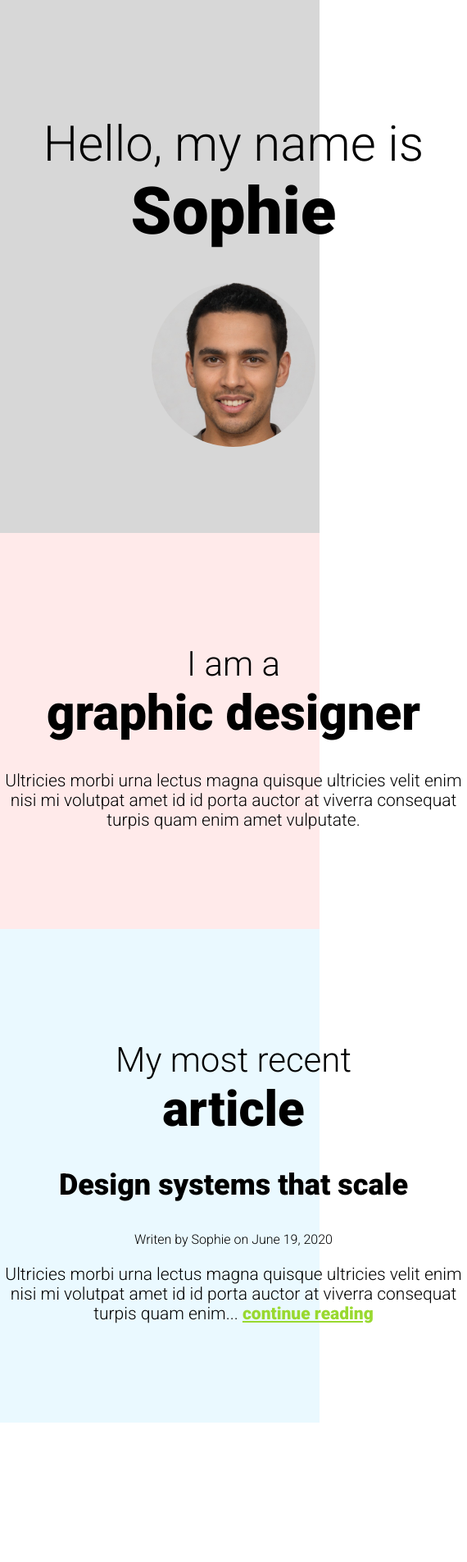
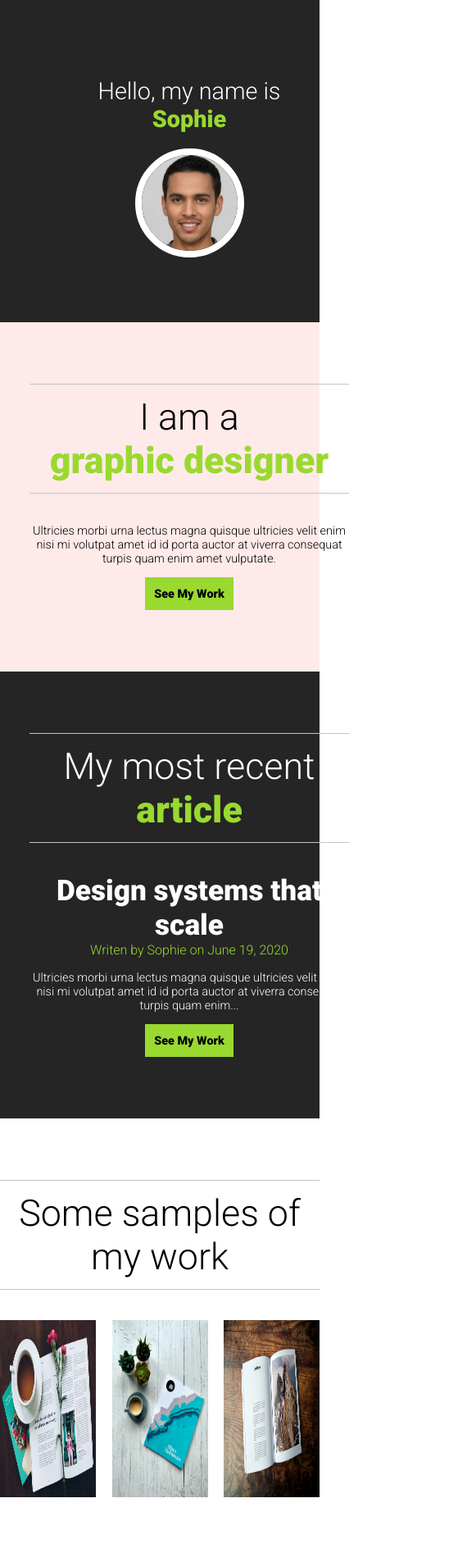
Before and after one commit to lohani1308/ChallangeCss, a plain HTML site: page index.html in a window 390 px wide. Shown: the whole page at 82% size, 570 px wide, since content can reach past the window. Before the commit the page ends 1735 px from the top, so only its background shows below. Drawn offline with Linux system fonts and the light colour scheme.

Commit message:
adding responsiveness

```diff
--- a/index.css
+++ b/index.css
@@ -1,31 +1,28 @@
 body {
     text-align: center;
     font-family: 'Roboto', sans-serif;
-    font-size: 21px;
+    font-size: 0.9rem;
     font-weight: 300;
     margin: 0;
 }
-img{
-    width: 200px;
+#pic{
+    width: 30%;
+    border: 8px solid white;
     border-radius: 50%;
+
 }
 
 .container {
-    width: 570px;
+    padding: 0 2.5em;
+    max-width: 570px;
+    width: 100%;
     margin: 0 auto;
 }
 
 .bold-text {
     font-weight: 900;
     display: block;
-}
-
-h1 .bold-text {
-    font-size: 80px;
-}
-
-h2 .bold-text {
-    font-size: 60px;
+    color: #99D930;
 }
 
 h1,
@@ -33,46 +30,137 @@ h2 {
     font-weight: 300;
 }
 
-h1 {
-    font-size: 60px;
-}
-
 h2 {
-    font-size: 42px;
+    font-size: 2.8rem;
+    margin-top: 0;
+    border-top:  solid 1px #c4c4c4;
+    border-bottom:  solid 1px #c4c4c4;
+    padding: 0.8rem 0;
 }
 
 h3 {
-    font-size: 36px;
+    font-size: 2.2rem;
     font-weight: 900;
+    margin-bottom: 0;
 }
 
 a {
-    color: #99D930;
+    display: inline-block;
+    background-color: #99D930;
     font-weight: 900;
+    text-decoration: none;
+    color: black;
+    padding: 0.8em;
 }
 
 a:hover,
 a:focus {
-    color: #131313;
+    background-color:#252525 ;
+    color: #FFF;
 }
 
 .small-text {
-    font-size: 16px;
+    font-size: 1rem;
+    margin-top: 0;
+    color: #99D930;
 }
 
 header,
 section {
-    padding: 100px 0;
+    padding: 5.2em 0;
 }
 
 header {
     background-color: #d7d7d7;
 }
 
+/* .about-me,.clr,
+.articles{
+    max-width: 900px;
+    margin:0 auto;
+} */
+
 .about-me {
     background-color: #ffeaea;
+
 }
 
 .articles {
     background-color: #eaf9ff;
 }
+
+.clr{
+    background-color: #252525;
+    color: #FFF;
+}
+
+.splitter{
+    display: flex;
+    flex-direction: column;
+}
+
+.portfolio{
+    width: 100%;
+}
+
+.work{
+    width: 100%;
+    display: flex;
+    justify-content: space-between;
+}
+
+.portfolio-item1,
+.portfolio-item2,
+.portfolio-item3{
+    width: 30%;
+}
+
+
+.portfolio img{
+    width: 100%;
+    height: 15em;
+}
+
+@media (min-width:750px){
+    h1{
+        font-size:3.4rem;
+    }
+
+    .about-me{
+        width: 50%;
+        padding-right: 3em;
+    }
+
+    .container-flex{
+        font-size: 1.3125rem;
+        display: flex;
+    }
+
+    .articles{
+        width: 50%;
+        background-color: #99D930;
+        padding-right: 3em;
+    }
+
+    .articles .bold-text{
+        color: red;
+    }
+
+    .articles h2{
+        color: #252525;
+        font-weight: 600;
+        margin-bottom: 0;
+        border-bottom: 1px solid #252525;
+        border-top: 1px solid #252525;
+    }
+
+    .articles a{
+        color: #eaf9ff;
+        background-color: #252525;
+    }
+
+    .articles a:hover{
+        color: #252525;
+        background-color: antiquewhite;
+    }
+}
--- a/index.html
+++ b/index.html
@@ -6,33 +6,52 @@
         <link href="index.css" rel="stylesheet">
     </head>
     <body>
-
-            <header>
+            <header class="clr">
                 <div class="container">
                     <h1>Hello, my name is <span class="bold-text">Sophie</span></h1>
-                    <img src="nick.jpg" alt="portrait of Sophie">
+                    <img id="pic" src="nick.jpg" alt="portrait of Sophie">
                 </div>
             </header>
 
-
+        <div class="splitter">
+            <div class="container-flex">
                 <section class="about-me">
                     <div class="container">
                         <h2>I am a <span class="bold-text">graphic designer</span></h2>
                         <p>Ultricies morbi urna lectus magna quisque ultricies velit enim nisi mi volutpat amet id id porta auctor at viverra consequat turpis quam enim amet vulputate.</p>
+                        <a href="#">See My Work</a>
                     </div>
                 </section>
 
 
-            <section class="articles">
+                <section class="articles clr">
                     <div class="container">
                       <h2>My most recent <span class="bold-text">article</span></h2>
                         <article>
                             <h3>Design systems that scale</h3>
                             <p class="small-text">Writen by Sophie on June 19, 2020</p>
-                        <p>Ultricies morbi urna lectus magna quisque ultricies velit enim nisi mi volutpat amet id id porta auctor at viverra consequat turpis quam enim... <a href="#">continue reading</a></p>
+                            <p>Ultricies morbi urna lectus magna quisque ultricies velit enim nisi mi volutpat amet id id porta auctor at viverra consequat turpis quam enim...</p>
+                            <a href="#">See My Work</a>
                         </article>
                     </div>
                 </section>
+            </div>
 
+                <section class="portfolio">
+                    <h2>Some samples of <span class="accent-text">my work</span></h2>
+                    <div class="work">
+                        <div class="portfolio-item1">
+                            <img src="img/item-1.jpg" alt="">
+                        </div>
+                        <div class="portfolio-item2">
+                            <img src="img/item-2.jpg" alt="">
+                        </div>
+                        <div class="portfolio-item3">
+                            <img src="img/item-3.jpg" alt="">
+                        </div>
+                    </div>
+            </section>
+
+        </div>
     </body>
 </html>
```
Also changed, not shown: img/item-1.jpg (added), img/item-2.jpg (added), img/item-3.jpg (added), img/sophie.png (added). Lines whose indentation alone changed are shown as unchanged.
